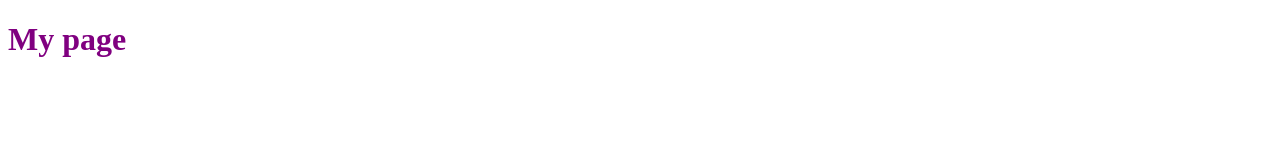
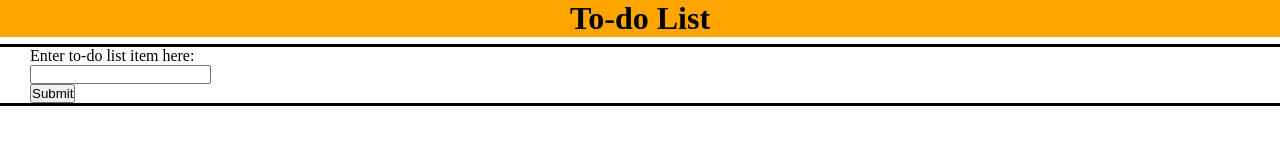
Before and after one commit to Flav3l/To-do-List, a website: page index.html in a window 1280 px wide. Drawn offline with Linux system fonts and the light colour scheme.

Commit message:
first save

```diff
--- a/index.html
+++ b/index.html
@@ -3,11 +3,24 @@
 <head>
     <meta charset="UTF-8">
     <meta name="viewport" content="width=device-width, initial-scale=1.0">
-    <title>Document</title>
+    <title>To-do List</title>
     <link rel="stylesheet" href="./style.css">
 </head>
 <body>
-    <h1>My page</h1>
+    <header>
+    <h1>To-do List</h1>
+    </header>
+    <main class="container">
+        <label for="inputList">
+            Enter to-do list item here:
+            <br>
+        <input type="text" class="userInput" name="inputList">
+    </label>
+        <ul class="itemlist">
+
+        </ul>
+        <button class="submit">Submit</button>
+    </main>
     <script src="./index.js"></script>
 </body>
 </html>
--- a/style.css
+++ b/style.css
@@ -1,3 +1,21 @@
+* {
+    margin: 0;
+    padding: 0;
+
+}
+
+.container {
+    padding: 0 30px;
+    outline: 3px solid;
+
+}
+
+header {
+    background-color: orange;
+    margin-bottom: 10px;
+    text-align: center;
+}
+
 h1 {
-    color: purple;
+    color: black;
 }
```
Also changed, not shown: index.js (+9 -0 lines).
